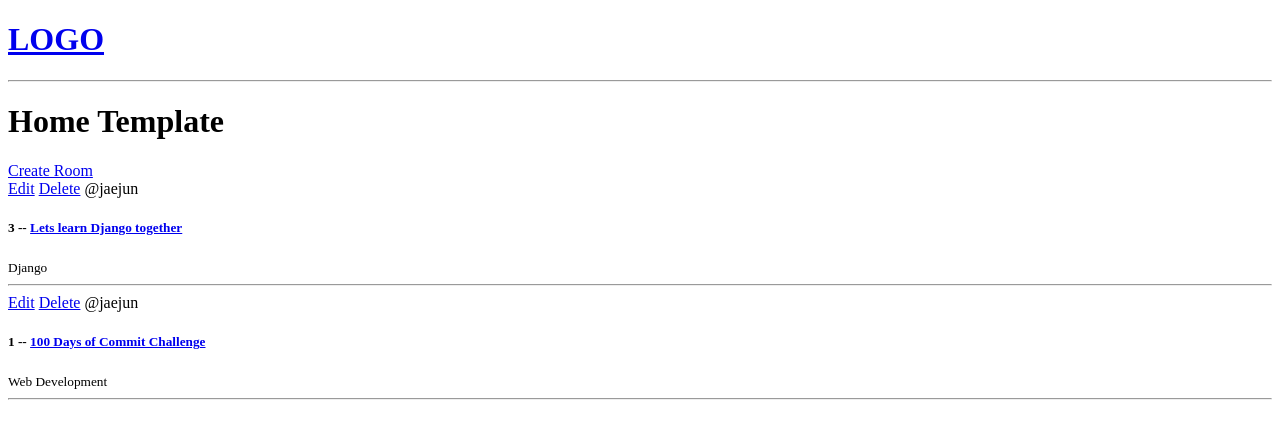
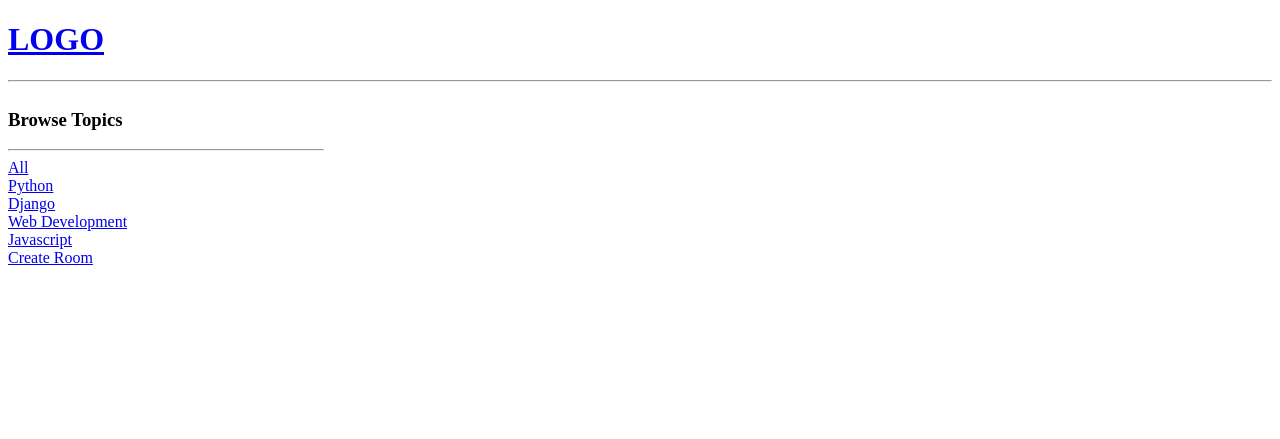
Before and after one commit to JaeJun-Park/study_buddy, a Django app: a page that uses base/templates/base/home.html in a window 1280 px wide. Shown: the top 439 px of the page. Run offline with Django 4.2, Linux system fonts and the light colour scheme; data comes from the database, SQL or seed files in the repository.

Commit message:
feat: add topic filter  in home page view

```diff
--- a/base/templates/base/home.html
+++ b/base/templates/base/home.html
@@ -1,11 +1,30 @@
 {% extends 'main.html' %}
 
 {% block content %}
-<h1>Home Template</h1>
+
+<style>
+    .home-container{
+        display: grid;
+        grid-template-columns: 1fr 3fr;
+    }
+</style>
+
+<div class="home-container">
+
+    <div >
+        <h3>Browse Topics</h3>
+        <hr>
+        <div>
+            <a href="{% url 'home' %}">All</a>
+        </div>
+            {% for topic in topics %}
+                <div>
+                    <a href="{% url 'home' %}?q={{topic.name}}">{{topic.name}}</a>
+                </div>
+            {% endfor %}
+    </div>
 
     <div>
-    <a href="{% url 'create-room' %}">Create Room</a>
-
         <div>
             {% for room in rooms %}
                 <div>
@@ -19,4 +38,9 @@
             {% endfor %}
         </div>
     </div>
+
+    <a href="{% url 'create-room' %}">Create Room</a>
+
+
+</div>
 {% endblock %}
--- a/base/urls.py
+++ b/base/urls.py
@@ -3,8 +3,6 @@ from . import views # for each urls, connect view page
 
 urlpatterns = [ # 사용자로 부터 http요청이 들어오면 이 배열 내부에서 패턴을 찾아 연결시킨다
     path('', views.home, name="home"),
-    #2번째 아규먼트 : request 오브젝트 받아서 페이지 렌더링하는 함수 주소전달
-    #3번째 아규먼트 : 이 url을 대표하는 이름값을 설정, 템플릿에서 a태그 등으로 경로를 쉽게 연결해주기 위해서 이런 name설정이 필요하다.
     path('room/<str:pk>/', views.room, name="room"),
     path('create-room/', views.createRoom, name="create-room"),
     path('update-room/<str:pk>/', views.updateRoom, name="update-room"),
--- a/base/views.py
+++ b/base/views.py
@@ -1,5 +1,5 @@
 from django.shortcuts import render, redirect
-from .models import Room
+from .models import Room, Topic
 from .forms import RoomForm
 
 # rooms = [
@@ -10,8 +10,11 @@ from .forms import RoomForm
 
 # to create a view, we should make function like this
 def home(request): # http object
-    rooms = Room.objects.all()
-    context = {'rooms': rooms}
+    q = request.GET.get('q') if request.GET.get('q') != None else ''
+    rooms = Room.objects.all().filter(topic__name__icontains=q)
+    topics = Topic.objects.all()
+
+    context = {'rooms': rooms, 'topics': topics}
     return render(request, 'base/home.html', context) # request받아서 'home.html' 템플릿 렌더링해주는 django.shortcuts모듈 속 함수
 
 def room(request, pk):
```
Also changed, not shown: studybud/settings.py (+29 -0 lines). Lines whose indentation alone changed are shown as unchanged.
